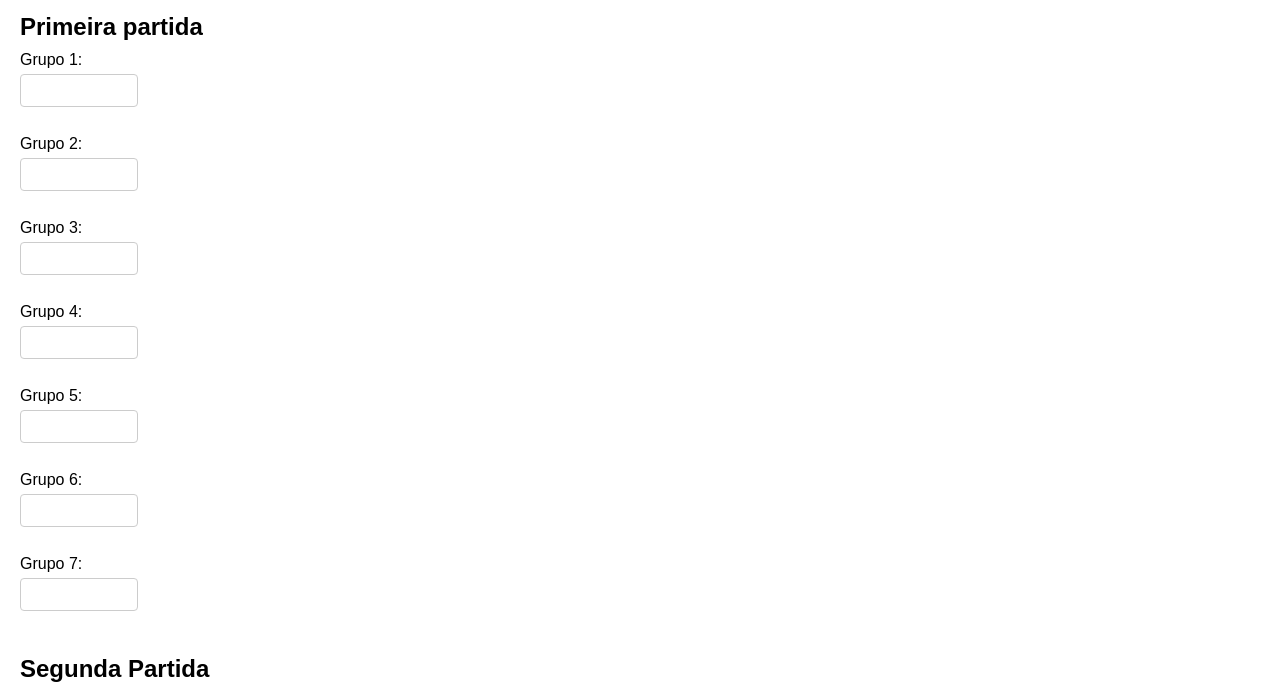
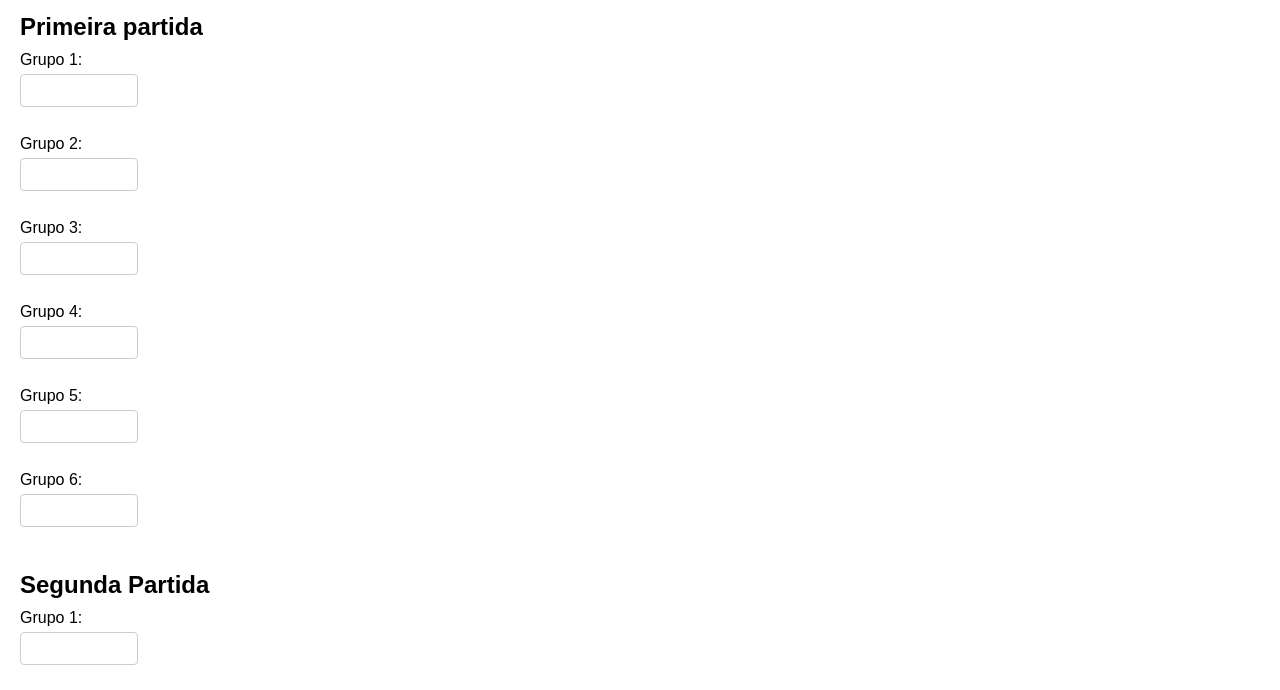
Before and after one commit to SrJoke/Pontuacao, a plain HTML site: page index.html in a window 1280 px wide. Shown: the part 105-795 px from the top of the page. Drawn offline with Linux system fonts and the light colour scheme.

Commit message:
Update index.html
Retirada do grupo 7

```diff
--- a/index.html
+++ b/index.html
@@ -80,8 +80,6 @@
         <label for="valor6">Grupo 6:</label>
         <input type="number" id="valor6" name="valor6"><br><br>
 
-        <label for="valor7">Grupo 7:</label>
-        <input type="number" id="valor7" name="valor7"><br><br>
 
         <h1>Segunda Partida</h1>
 
@@ -103,8 +101,6 @@
         <label for="v6">Grupo 6:</label>
         <input type="number" id="v6" name="v6"><br><br>
 
-        <label for="v7">Grupo 7:</label>
-        <input type="number" id="v7" name="v7"><br><br>
 
         <h1>Terceira Partida</h1>
 
@@ -126,8 +122,6 @@
         <label for="a6">Grupo 6:</label>
         <input type="number" id="a6" name="a6"><br><br>
 
-        <label for="a7">Grupo 7:</label>
-        <input type="number" id="a7" name="a7"><br><br>
 
         <h1> Quarta Partida</h1>
 
@@ -149,8 +143,6 @@
         <label for="b6">Grupo 6:</label>
         <input type="number" id="b6" name="b6"><br><br>
 
-        <label for="b7">Grupo 7:</label>
-        <input type="number" id="b7" name="b7"><br><br>
 
         <h1>Quinta Partida</h1>
 
@@ -172,8 +164,6 @@
         <label for="c6">Grupo 6:</label>
         <input type="number" id="c6" name="c6"><br><br>
 
-        <label for="c7">Grupo 7:</label>
-        <input type="number" id="c7" name="c7"><br><br>
 
 
         <h1>Sexta Partida</h1>
@@ -197,8 +187,6 @@
         <label for="d6">Grupo 6:</label>
         <input type="number" id="d6" name="d6"><br><br>
 
-        <label for="d7">Grupo 7:</label>
-        <input type="number" id="d7" name="d7"><br><br>
 
         <h1>Setima Partida</h1>
 
@@ -220,8 +208,6 @@
         <label for="e6">Grupo 6:</label>
         <input type="number" id="e6" name="e6"><br><br>
 
-        <label for="e7">Grupo 7:</label>
-        <input type="number" id="e7" name="e7"><br><br>
 
         <h1>Oitava Partida</h1>
 
@@ -243,9 +229,6 @@
         <label for="f6">Grupo 6:</label>
         <input type="number" id="f6" name="f6"><br><br>
 
-        <label for="f7">Grupo 7:</label>
-        <input type="number" id="f7" name="f7"><br><br>
-
         <h1>Nona Partida</h1>
 
         <label for="g1">Grupo 1:</label>
@@ -266,8 +249,6 @@
         <label for="g6">Grupo 6:</label>
         <input type="number" id="g6" name="g6"><br><br>
 
-        <label for="g7">Grupo 7:</label>
-        <input type="number" id="g7" name="g7"><br><br>
 
         <h1>Decima Partida</h1>
 
@@ -289,8 +270,6 @@
         <label for="h6">Grupo 6:</label>
         <input type="number" id="h6" name="h6"><br><br>
 
-        <label for="h7">Grupo 7:</label>
-        <input type="number" id="h7" name="h7"><br><br>
 
         <h1>Decima Primeira Partida</h1>
 
@@ -312,9 +291,6 @@
         <label for="i6">Grupo 6:</label>
         <input type="number" id="i6" name="i6"><br><br>
 
-        <label for="i7">Grupo 7:</label>
-        <input type="number" id="i7" name="i7"><br><br>
-
         <h1>Decima Segunda Partida</h1>
 
         <label for="j1">Grupo 1:</label>
@@ -335,8 +311,6 @@
         <label for="j6">Grupo 6:</label>
         <input type="number" id="j6" name="j6"><br><br>
 
-        <label for="j7">Grupo 7:</label>
-        <input type="number" id="j7" name="j7"><br><br>
 
         <input type="submit" class="ver-resultados" value="VER RESULTADOS"><br><br>
     </form>
```
